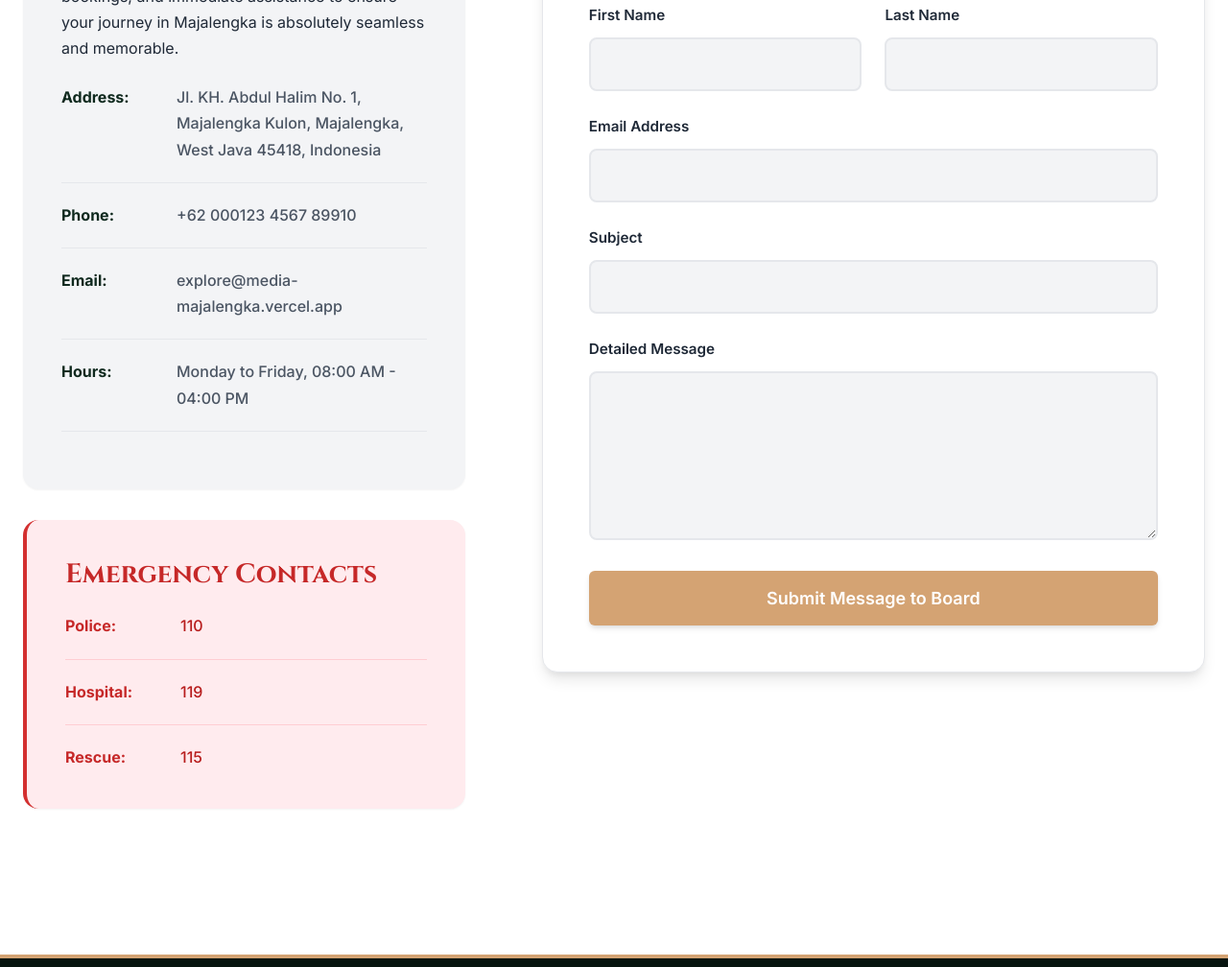
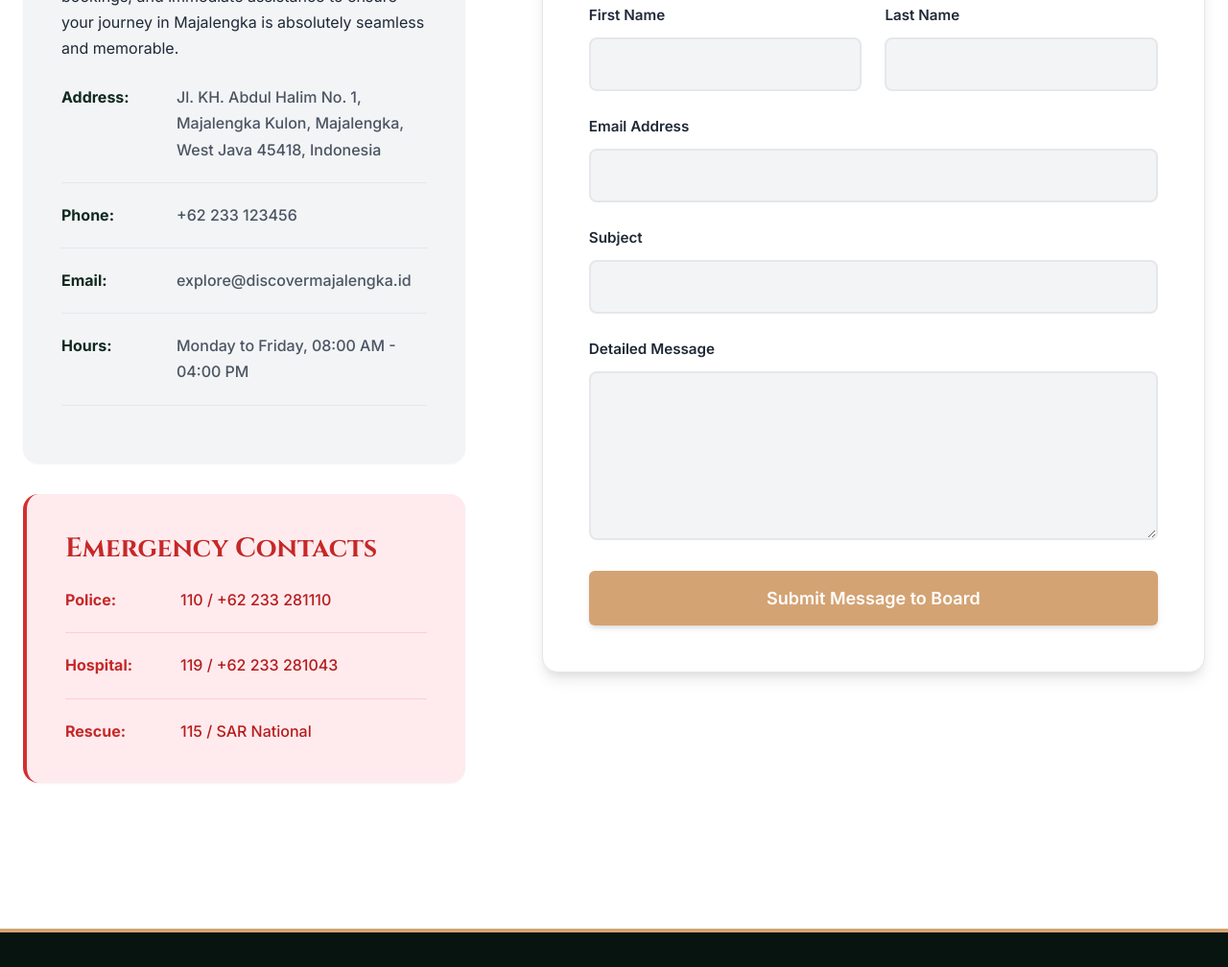
Before and after one commit to znves/Website-Pariwisata, a plain HTML site: page index.html in a window 1280 px wide. Shown: the part 10455-11463 px from the top of the page at 96% size. Drawn offline with Linux system fonts and the light colour scheme.

Commit message:
Update index.html

```diff
--- a/index.html
+++ b/index.html
@@ -313,11 +313,11 @@
                         </div>
                         <div class="contact-detail-row">
                             <span class="detail-label">Phone:</span>
-                            <span class="detail-value">+62 000123 4567 89910</span>
+                            <span class="detail-value">+62 233 123456</span>
                         </div>
                         <div class="contact-detail-row">
                             <span class="detail-label">Email:</span>
-                            <span class="detail-value">explore@media-majalengka.vercel.app</span>
+                            <span class="detail-value">explore@discovermajalengka.id</span>
                         </div>
                         <div class="contact-detail-row">
                             <span class="detail-label">Hours:</span>
@@ -328,15 +328,15 @@
                         <h3 style="color: #c62828;">Emergency Contacts</h3>
                         <div class="contact-detail-row" style="border-bottom-color: #ffcdd2;">
                             <span class="detail-label" style="color: #c62828;">Police:</span>
-                            <span class="detail-value" style="color: #b71c1c;">110</span>
+                            <span class="detail-value" style="color: #b71c1c;">110 / +62 233 281110</span>
                         </div>
                         <div class="contact-detail-row" style="border-bottom-color: #ffcdd2;">
                             <span class="detail-label" style="color: #c62828;">Hospital:</span>
-                            <span class="detail-value" style="color: #b71c1c;">119</span>
+                            <span class="detail-value" style="color: #b71c1c;">119 / +62 233 281043</span>
                         </div>
                         <div class="contact-detail-row" style="border: none; margin-bottom: 0; padding-bottom: 0;">
                             <span class="detail-label" style="color: #c62828;">Rescue:</span>
-                            <span class="detail-value" style="color: #b71c1c;">115</span>
+                            <span class="detail-value" style="color: #b71c1c;">115 / SAR National</span>
                         </div>
                     </div>
                 </div>
```
